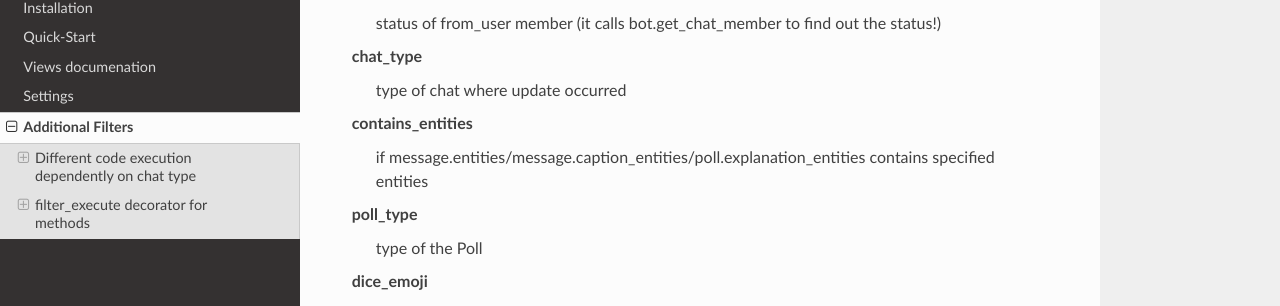
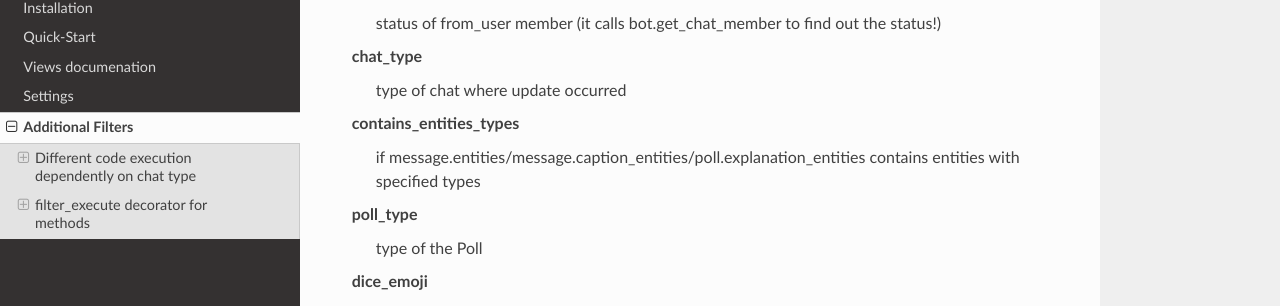
Before and after one commit to drforse/aiogram_oop_framework, a Sphinx documentation site: the page built from docs/source/additional-filters.rst, in a window 1280 px wide and 900 px high, scrolled down 1184 px. Shown: the part 144-450 px from the top of the window. Built offline with Sphinx 7.4.7 and the Read the Docs theme 2.0.0, drawn with Linux system fonts in a browser that asks for light colours.

Commit message:
update docs

```diff
--- a/docs/source/additional-filters.rst
+++ b/docs/source/additional-filters.rst
@@ -68,8 +68,8 @@ chat_member_status
     status of from_user member (it calls bot.get_chat_member to find out the status!)
 chat_type
     type of chat where update occurred
-contains_entities
-    if message.entities/message.caption_entities/poll.explanation_entities contains specified entities
+contains_entities_types
+    if message.entities/message.caption_entities/poll.explanation_entities contains entities with specified types
 poll_type
     type of the Poll
 dice_emoji
```
